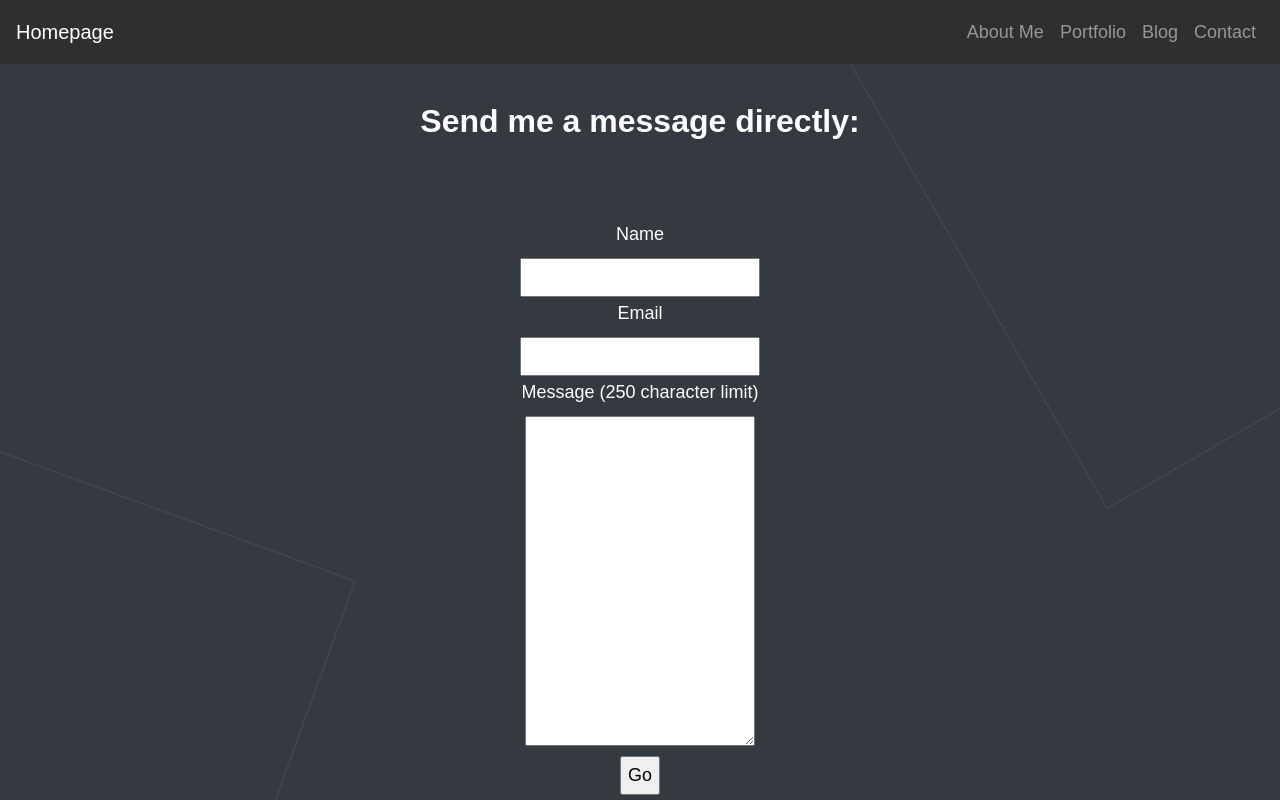
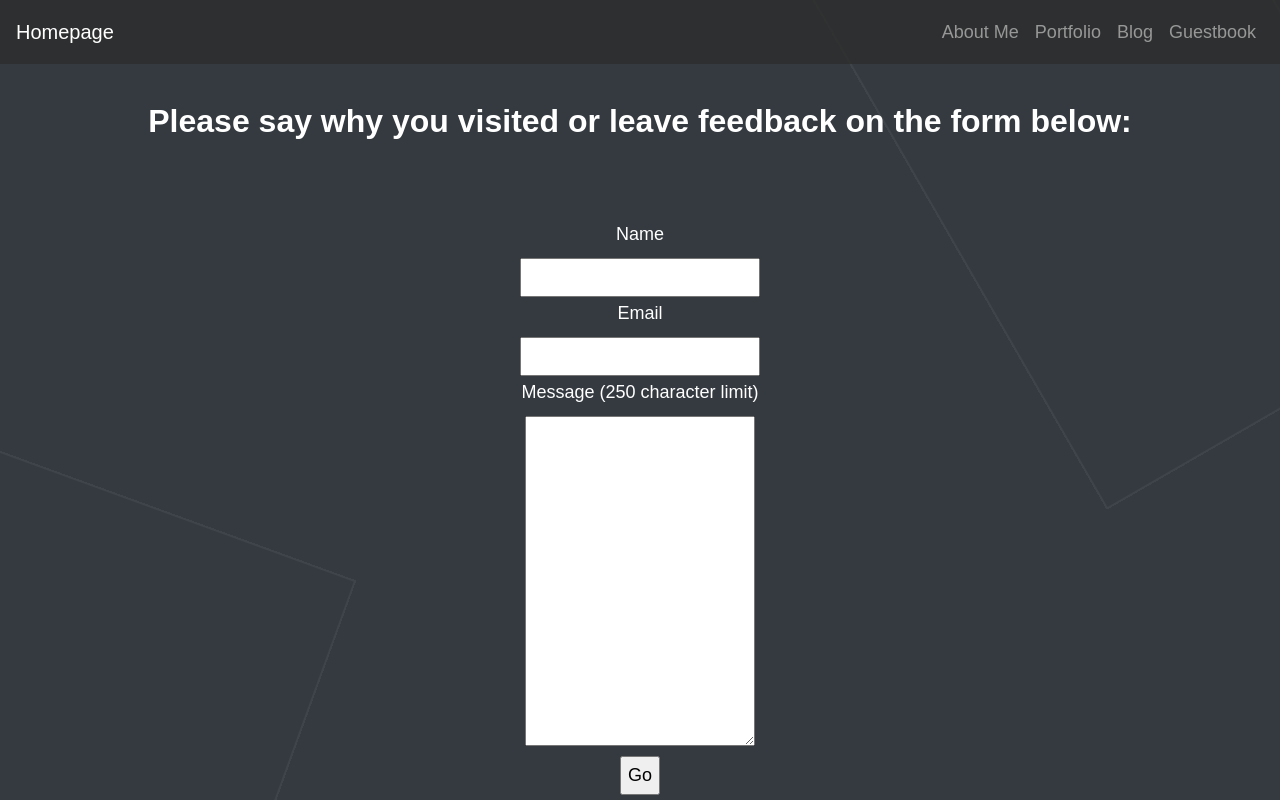
Before and after one commit to Elkip/mySite, a Flask app: page /contact in a window 1280 px wide. Run offline with Flask 2, Linux system fonts and the light colour scheme; some libraries are stand-ins or nearby versions.

Commit message:
content changes

```diff
--- a/mySite/contact/views.py
+++ b/mySite/contact/views.py
@@ -14,6 +14,7 @@ bp = Blueprint("contact", __name__)
 
 @bp.route('/contact', methods=['GET', 'POST'])
 def contact():
+    print(os.getenv("SECRET_KEY"))
     form = ContactForm()
     if request.method == "POST":
         if not re.search(r"(^[a-zA-Z0-9_.+-]+@[a-zA-Z0-9-]+\.[a-zA-Z0-9-.]+$)", form.email.data):
@@ -32,7 +33,7 @@ def contact():
             user_ip = headers_list[0] if headers_list else request.remote_addr
             coded_ip = inet_aton(user_ip)
             # user = Contact(name=form.name.data, email=form.name.data, message=form.message.data, ip=coded_ip)
-            return render_template('contact/test.html', title="Message Sent", message="Hello")
+            return render_template('contact/test.html', title="Message Sent", message="Success! Thanks for coming.")
     return render_template('contact/contact.html', form=form)
 
 
--- a/mySite/templates/base.html
+++ b/mySite/templates/base.html
@@ -32,7 +32,7 @@
                     <a class="nav-link" href="{{ url_for('blog.blog') }}">Blog</a>
                 </li>
                 <li class="nav-item">
-                    <a class="nav-link" href="{{ url_for('contact.contact') }}">Contact</a>
+                    <a class="nav-link" href="{{ url_for('contact.contact') }}">Guestbook</a>
                 </li>
             </ul>
         </div>
--- a/mySite/templates/contact/contact.html
+++ b/mySite/templates/contact/contact.html
@@ -2,7 +2,7 @@
 {% block title %} Contact Me {% endblock %}
 {% block content %}
     <div class="text-center">
-        <h2><b>Send me a message directly:</b></h2><br/><br/>
+        <h2><b>Please say why you visited or leave feedback on the form below:</b></h2><br/><br/>
     </div>
     <div class="container" style="min-height:100%; width:80%">
         {% with messages = get_flashed_messages() %}
--- a/mySite/templates/site/home.html
+++ b/mySite/templates/site/home.html
@@ -36,7 +36,7 @@
                     <div class="row slider-text align-items-center text-center justify-content-center"
                          data-scrollax-parent="true">
                         <div class="col-md-12 ftco-animate" data-scrollax=" properties: { translateY: '70%' }">
-                            <p><a href="#" class="scroll">EMU Graduate of</a></p>
+                            <p><a href="#" class="scroll">EMU Graduate and Bachelor's of</a></p>
                             <h1 class="mb-3" data-scrollax="properties: {translateY: '30%', opacity: 1.6}">Data
                                 Science</h1>
                         </div>
```
